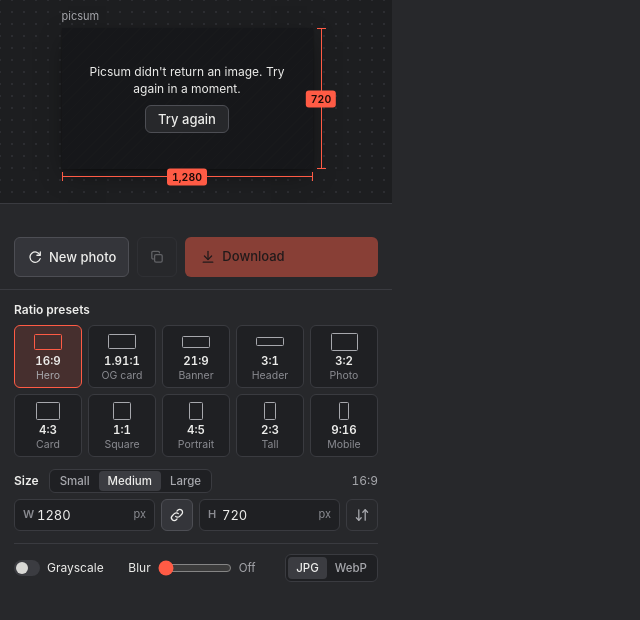
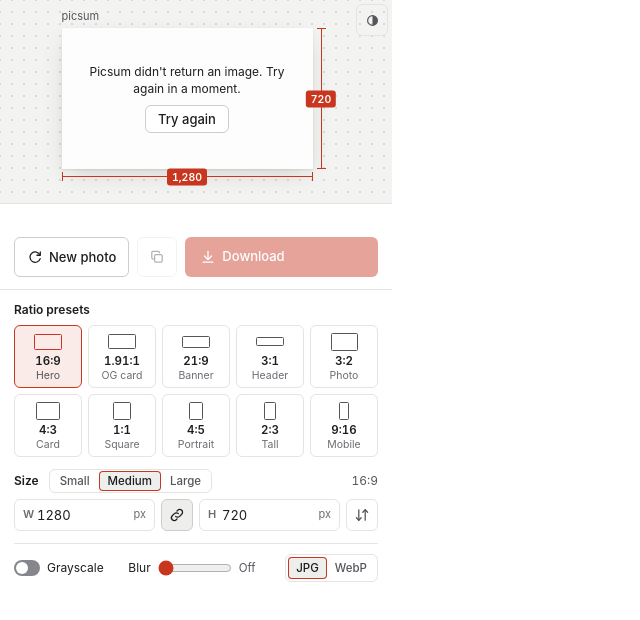
Before and after one commit to kozmaadrian/picsum-frame, a website with bundled scripts: page src/popup/popup.html in a window 1280 px wide. Shown: the whole page, without its empty margins (0-640 px from the left). Built offline with nearby package versions, Linux system fonts and the light colour scheme; some packages are replaced by stand-ins of ours; no server answers.

Commit message:
Add light and dark themes
Colors become light-dark() tokens that follow the system setting. A
toggle in the preview's corner cycles System, Light and Dark; the choice
is applied before first paint. Solid redline fills use a deeper red so
white text on them meets contrast in both themes.

```diff
--- /dev/null
+++ b/src/lib/theme.js
@@ -0,0 +1,27 @@
+// Panel color theme: follow the system, or force light or dark.
+// Stored in localStorage (not chrome.storage) so theme-boot.js can read it synchronously before
+// first paint. Keep the key and values in sync with src/panel/theme-boot.js.
+
+export const THEMES = Object.freeze(["system", "light", "dark"]);
+
+export const THEME_NAMES = Object.freeze({ system: "System", light: "Light", dark: "Dark" });
+
+export const THEME_STORAGE_KEY = "picsum-frame-theme";
+
+export const nextTheme = (theme) => THEMES[(THEMES.indexOf(theme) + 1) % THEMES.length];
+
+/** The forced theme on <html>, or "system". */
+export function currentTheme(root = document.documentElement) {
+  return THEMES.includes(root.dataset.theme) ? root.dataset.theme : "system";
+}
+
+export function applyTheme(theme, { root = document.documentElement, storage = globalThis.localStorage } = {}) {
+  if (theme === "system") delete root.dataset.theme;
+  else root.dataset.theme = theme;
+  try {
+    if (theme === "system") storage.removeItem(THEME_STORAGE_KEY);
+    else storage.setItem(THEME_STORAGE_KEY, theme);
+  } catch {
+    /* best-effort: the panel just follows the system next time */
+  }
+}
--- /dev/null
+++ b/src/popup/components/theme-toggle.js
@@ -0,0 +1,23 @@
+// Cycles the panel theme: System → Light → Dark.
+
+import { THEME_NAMES, applyTheme, currentTheme, nextTheme } from "../../lib/theme.js";
+import { byId } from "../dom.js";
+
+export function mountThemeToggle({ announce }) {
+  const button = byId("themeBtn");
+
+  function render(theme) {
+    button.dataset.mode = theme;
+    button.title = `Theme: ${THEME_NAMES[theme]}`;
+    button.setAttribute("aria-label", `Theme: ${THEME_NAMES[theme]}. Switch to ${THEME_NAMES[nextTheme(theme)]}`);
+  }
+
+  button.addEventListener("click", () => {
+    const theme = nextTheme(currentTheme());
+    applyTheme(theme);
+    render(theme);
+    announce(`${THEME_NAMES[theme]} theme.`);
+  });
+
+  render(currentTheme());
+}
--- a/src/popup/main.js
+++ b/src/popup/main.js
@@ -7,6 +7,7 @@ import { mountPhotoActions } from "./components/photo-actions.js";
 import { mountPresetPicker } from "./components/preset-picker.js";
 import { mountSizeControls } from "./components/size-controls.js";
 import { mountStage } from "./components/stage.js";
+import { mountThemeToggle } from "./components/theme-toggle.js";
 import { byId } from "./dom.js";
 import { createPhotoLoader } from "./photo-loader.js";
 import { createStore } from "./store.js";
@@ -49,5 +50,6 @@ mountPhotoActions(store, actions);
 mountPresetPicker(store, actions);
 mountSizeControls(store, actions);
 mountEffectsControls(store, actions);
+mountThemeToggle(actions);
 
 loader.load();
--- a/src/popup/popup.html
+++ b/src/popup/popup.html
@@ -17,6 +17,7 @@ FORM: Artboard + redline spec (rank 1 of 5, from designer tool grammar). Staging
     <meta charset="utf-8" />
     <meta name="viewport" content="width=device-width, initial-scale=1" />
     <title>Picsum Frame</title>
+    <script src="theme-boot.js"></script>
     <link rel="stylesheet" href="styles/tokens.css" />
     <link rel="stylesheet" href="styles/base.css" />
     <link rel="stylesheet" href="styles/buttons.css" />
@@ -26,6 +27,7 @@ FORM: Artboard + redline spec (rank 1 of 5, from designer tool grammar). Staging
     <link rel="stylesheet" href="styles/presets.css" />
     <link rel="stylesheet" href="styles/segmented.css" />
     <link rel="stylesheet" href="styles/effects.css" />
+    <link rel="stylesheet" href="styles/theme-toggle.css" />
     <script type="module" src="main.js"></script>
   </head>
   <body>
@@ -43,6 +45,11 @@ FORM: Artboard + redline spec (rank 1 of 5, from designer tool grammar). Staging
           <div class="redline redline-x" aria-hidden="true"><span id="rlW">0</span></div>
           <div class="redline redline-y" aria-hidden="true"><span id="rlH">0</span></div>
         </div>
+        <button type="button" class="btn btn-icon theme-toggle" id="themeBtn" title="Theme">
+          <svg class="i-system" viewBox="0 0 20 20" aria-hidden="true"><circle cx="10" cy="10" r="6.5" /><path d="M10 3.5a6.5 6.5 0 0 1 0 13z" fill="currentColor" stroke="none" /></svg>
+          <svg class="i-light" viewBox="0 0 20 20" aria-hidden="true"><circle cx="10" cy="10" r="3.2" /><path d="M10 2.5v1.6M10 15.9v1.6M2.5 10h1.6M15.9 10h1.6M4.7 4.7l1.1 1.1M14.2 14.2l1.1 1.1M4.7 15.3l1.1-1.1M14.2 5.8l1.1-1.1" /></svg>
+          <svg class="i-dark" viewBox="0 0 20 20" aria-hidden="true"><path d="M15.8 12.3A6.3 6.3 0 0 1 7.7 4.2a6.3 6.3 0 1 0 8.1 8.1z" /></svg>
+        </button>
       </section>
 
       <section class="actions" aria-label="Photo actions">
--- a/src/popup/styles/buttons.css
+++ b/src/popup/styles/buttons.css
@@ -24,23 +24,23 @@
 
 .btn-primary {
   flex: 1;
-  background: var(--redline);
+  background: var(--redline-fill);
   color: var(--redline-ink);
 }
-.btn-primary:hover:not(:disabled) { background: #ff735f; }
+.btn-primary:hover:not(:disabled) { background: var(--redline-fill-hover); }
 
 .btn-secondary {
-  background: #34353a;
+  background: var(--raised);
   border-color: var(--line-strong);
 }
-.btn-secondary:hover:not(:disabled) { background: #3d3e44; }
+.btn-secondary:hover:not(:disabled) { background: var(--raised-hover); }
 
 .btn-ghost {
   height: 28px;
   border-color: var(--line-strong);
   background: var(--panel);
 }
-.btn-ghost:hover { background: #34353a; }
+.btn-ghost:hover { background: var(--raised); }
 
 .btn-icon {
   width: 32px;
@@ -48,7 +48,7 @@
   border-color: var(--line);
   color: var(--muted);
 }
-.btn-icon:hover:not(:disabled) { color: var(--text); border-color: var(--line-strong); background: #2f3034; }
+.btn-icon:hover:not(:disabled) { color: var(--text); border-color: var(--line-strong); background: var(--hover); }
 
 .btn-icon.is-done { color: var(--redline); border-color: var(--redline); }
 
@@ -65,7 +65,6 @@
   text-overflow: ellipsis;
   font-size: 11px;
   font-weight: 500;
-  opacity: 0.78;
   font-variant-numeric: tabular-nums;
 }
 .btn-meta:empty { display: none; }
@@ -73,4 +72,4 @@
 .btn-toggle .i-unlocked { display: none; }
 .btn-toggle[aria-pressed="false"] .i-locked { display: none; }
 .btn-toggle[aria-pressed="false"] .i-unlocked { display: block; }
-.btn-toggle[aria-pressed="true"] { color: var(--text); background: #34353a; border-color: var(--line-strong); }
+.btn-toggle[aria-pressed="true"] { color: var(--text); background: var(--selected); border-color: var(--line-strong); }
--- a/src/popup/styles/effects.css
+++ b/src/popup/styles/effects.css
@@ -23,7 +23,7 @@
   position: relative;
   width: 26px; height: 16px;
   border-radius: 8px;
-  background: #3b3c41;
+  background: var(--switch-track);
   transition: background-color 160ms ease;
 }
 
@@ -32,11 +32,11 @@
   top: 2px; left: 2px;
   width: 12px; height: 12px;
   border-radius: 50%;
-  background: #d9d9d6;
+  background: var(--switch-thumb);
   transition: transform 200ms var(--ease-out);
 }
 
-.switch input:checked + .switch-track { background: var(--redline); }
+.switch input:checked + .switch-track { background: var(--redline-fill); }
 .switch input:checked + .switch-track .switch-thumb { transform: translateX(10px); background: var(--redline-ink); }
 
 .blur input[type="range"] {
--- a/src/popup/styles/segmented.css
+++ b/src/popup/styles/segmented.css
@@ -21,7 +21,12 @@
   transition: background-color 120ms ease, color 120ms ease;
 }
 
-.seg input:checked + span { background: #3b3c41; color: var(--text); }
+/* Same "chosen" mark as the ratio presets: a redline outline (3:1+ against the field). */
+.seg input:checked + span {
+  background: var(--selected);
+  color: var(--text);
+  box-shadow: inset 0 0 0 1px var(--redline);
+}
 .seg label:hover input:not(:checked) + span { color: var(--text); }
 
 .seg-tier { padding: 1px; }
--- a/src/popup/styles/stage.css
+++ b/src/popup/styles/stage.css
@@ -37,17 +37,17 @@
   position: relative;
   width: 200px;
   height: 120px;
-  background: #0f1011;
+  background: var(--board);
   overflow: hidden;
-  box-shadow: 0 1px 2px rgba(0, 0, 0, 0.35), 0 8px 24px -6px rgba(0, 0, 0, 0.55);
+  box-shadow: 0 1px 2px var(--shadow-near), 0 8px 24px -6px var(--shadow-far);
   transition: width 420ms var(--ease-out), height 420ms var(--ease-out);
 }
 
 .artboard.is-empty,
 .artboard.is-error {
   background:
-    repeating-linear-gradient(135deg, transparent 0 7px, rgba(255, 255, 255, 0.045) 7px 8px),
-    #17181a;
+    repeating-linear-gradient(135deg, transparent 0 7px, var(--board-hatch) 7px 8px),
+    var(--board-empty);
 }
 
 .artboard img {
@@ -106,7 +106,7 @@
   gap: 8px;
   padding: 12px;
   text-align: center;
-  background: rgba(23, 24, 26, 0.86);
+  background: var(--scrim);
 }
 
 .stage-msg[hidden] { display: none; }
@@ -121,7 +121,7 @@
 /* Redlines */
 .redline {
   position: absolute;
-  color: var(--redline);
+  color: var(--redline-fill);
   pointer-events: none;
 }
 
@@ -129,7 +129,7 @@
   position: absolute;
   padding: 1px 5px;
   border-radius: 3px;
-  background: var(--redline);
+  background: var(--redline-fill);
   color: var(--redline-ink);
   font-size: 10.5px;
   font-weight: 600;
--- /dev/null
+++ b/src/popup/styles/theme-toggle.css
@@ -0,0 +1,21 @@
+/* Theme toggle: a quiet icon in the stage's top-right corner, clear of the redlines. */
+
+.theme-toggle {
+  position: absolute;
+  top: 4px;
+  right: 4px;
+  z-index: 1;
+  width: 24px;
+  height: 24px;
+  border-color: transparent;
+  border-radius: 5px;
+  color: var(--faint);
+}
+.theme-toggle svg { width: 15px; height: 15px; }
+
+.theme-toggle .i-light,
+.theme-toggle .i-dark { display: none; }
+.theme-toggle[data-mode="light"] .i-system,
+.theme-toggle[data-mode="dark"] .i-system { display: none; }
+.theme-toggle[data-mode="light"] .i-light,
+.theme-toggle[data-mode="dark"] .i-dark { display: block; }
--- a/src/popup/styles/tokens.css
+++ b/src/popup/styles/tokens.css
@@ -1,20 +1,56 @@
-/* Design tokens: graphite canvas, one redline accent. */
+/*
+ * Design tokens. Dark: graphite canvas. Light: white panel on pale paper. One redline accent in both.
+ * Every color is light-dark(light, dark), resolved by `color-scheme`: the system preference by
+ * default, or forced with <html data-theme="light|dark"> (see theme-boot.js).
+ */
 :root {
-  --canvas: #1d1e20;
-  --canvas-dot: #2c2d31;
-  --panel: #27282b;
-  --field: #1f2023;
-  --line: #3a3b40;
-  --line-strong: #4d4e54;
-  --text: #ededeb;
-  --muted: #a7a8ad;
-  --faint: #8a8b91;
-  --redline: #ff5b45;
-  --redline-ink: #1b0a07;
-  --redline-soft: rgba(255, 91, 69, 0.14);
-  --danger: #ff8a7a;
+  color-scheme: light dark;
+
+  /* Surfaces */
+  --canvas: light-dark(#f3f3f1, #1d1e20);
+  --canvas-dot: light-dark(#d9d9d5, #2c2d31);
+  --panel: light-dark(#ffffff, #27282b);
+  --field: light-dark(#ffffff, #1f2023);
+  --raised: light-dark(#ffffff, #34353a);
+  --raised-hover: light-dark(#f4f4f2, #3d3e44);
+  --hover: light-dark(#f4f4f2, #2f3034);
+  --selected: light-dark(#eeeeec, #3b3c41);
+  --scrim: light-dark(rgb(255 255 255 / 0.9), rgb(23 24 26 / 0.86));
+
+  /* Artboard */
+  --board: light-dark(#e6e6e3, #0f1011);
+  --board-empty: light-dark(#ebebe8, #17181a);
+  --board-hatch: light-dark(rgb(0 0 0 / 0.05), rgb(255 255 255 / 0.045));
+  --shadow-near: light-dark(rgb(0 0 0 / 0.1), rgb(0 0 0 / 0.35));
+  --shadow-far: light-dark(rgb(30 24 20 / 0.16), rgb(0 0 0 / 0.55));
+
+  /* Lines and text */
+  --line: light-dark(#e4e4e1, #3a3b40);
+  --line-strong: light-dark(#cdcdc9, #4d4e54);
+  --text: light-dark(#1d1e20, #ededeb);
+  --muted: light-dark(#55565b, #a7a8ad);
+  --faint: light-dark(#6c6d73, #8a8b91);
+
+  /* Controls: the off switch keeps 3:1 against the panel and between thumb and track */
+  --switch-track: light-dark(#86878d, #76777e);
+  --switch-thumb: light-dark(#ffffff, #ededeb);
+
+  /*
+   * Accent. --redline is for lines, borders and text on surfaces (bright in dark mode so it reads
+   * on graphite). --redline-fill is a deeper red for solid fills that carry white --redline-ink
+   * text: 5.25:1 light, 4.81:1 dark.
+   */
+  --redline: light-dark(#c8361f, #ff5b45);
+  --redline-fill: light-dark(#c8361f, #d23a23);
+  --redline-fill-hover: light-dark(#b42f1a, #bf321d);
+  --redline-ink: #ffffff;
+  --redline-soft: light-dark(rgb(200 54 31 / 0.1), rgb(255 91 69 / 0.14));
+  --danger: light-dark(#c4321e, #ff8a7a);
+
   --radius: 6px;
   --ease-out: cubic-bezier(0.16, 1, 0.3, 1);
   --font: -apple-system, BlinkMacSystemFont, "Segoe UI", system-ui, Roboto, "Helvetica Neue", sans-serif;
-  color-scheme: dark;
 }
+
+:root[data-theme="light"] { color-scheme: light; }
+:root[data-theme="dark"] { color-scheme: dark; }
--- /dev/null
+++ b/src/popup/theme-boot.js
@@ -0,0 +1,8 @@
+// Classic blocking script: applies a forced theme before first paint, so the panel never flashes
+// the system theme first. Mirrors THEME_STORAGE_KEY in src/lib/theme.js.
+try {
+  const theme = localStorage.getItem("picsum-frame-theme");
+  if (theme === "light" || theme === "dark") document.documentElement.dataset.theme = theme;
+} catch {
+  /* follow the system */
+}
```
Also changed, not shown: src/popup/styles/photo-actions.css (+8 -2 lines), tests/theme.test.js (added, +39 -0 lines).
